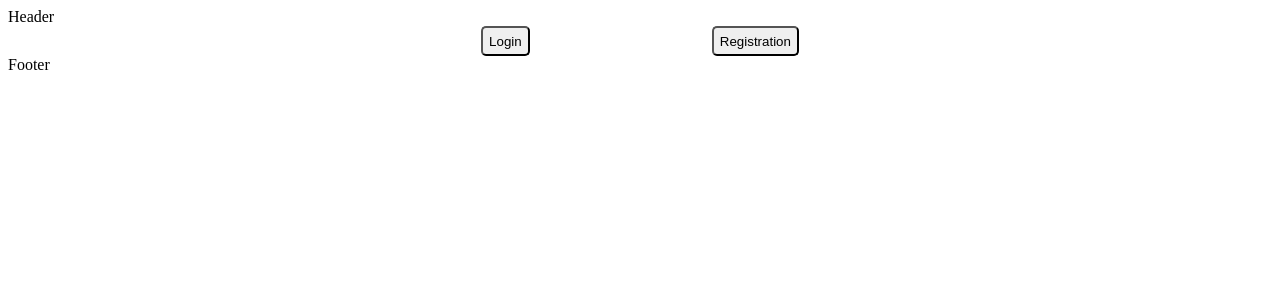
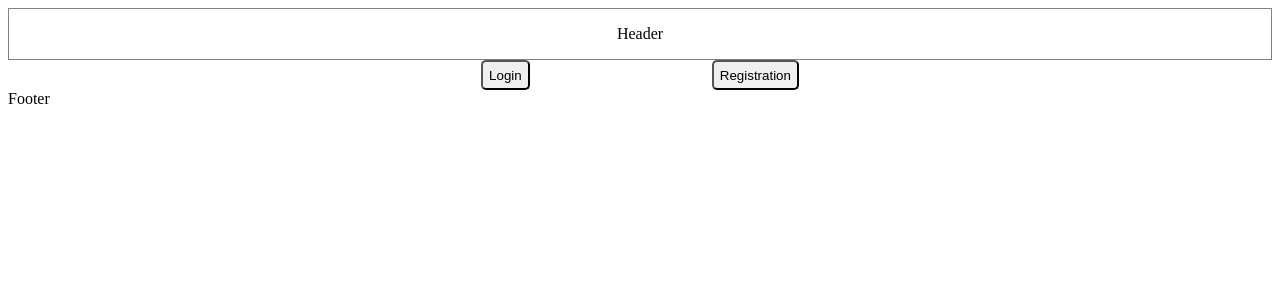
Before and after one commit to AlexeyKrutyakov/my-subscriptions-client, a React (Create React App) app: page / in a window 1280 px wide. Shown: the top 300 px of the page. Built offline with nearby package versions, Linux system fonts and the light colour scheme.

Commit message:
feat: add temp styles to Header

```diff
--- a/src/widgets/header/index.tsx
+++ b/src/widgets/header/index.tsx
@@ -1,5 +1,7 @@
+import styles from './styles.module.css';
+
 const Header = () => {
-  return <div>Header</div>;
+  return <section className={styles.header}>Header</section>;
 };
 
 export default Header;
--- /dev/null
+++ b/src/widgets/header/styles.module.css
@@ -0,0 +1,7 @@
+.header {
+  min-height: 50px;
+  display: flex;
+  justify-content: center;
+  align-items: center;
+  border: 1px solid gray;
+}
```
